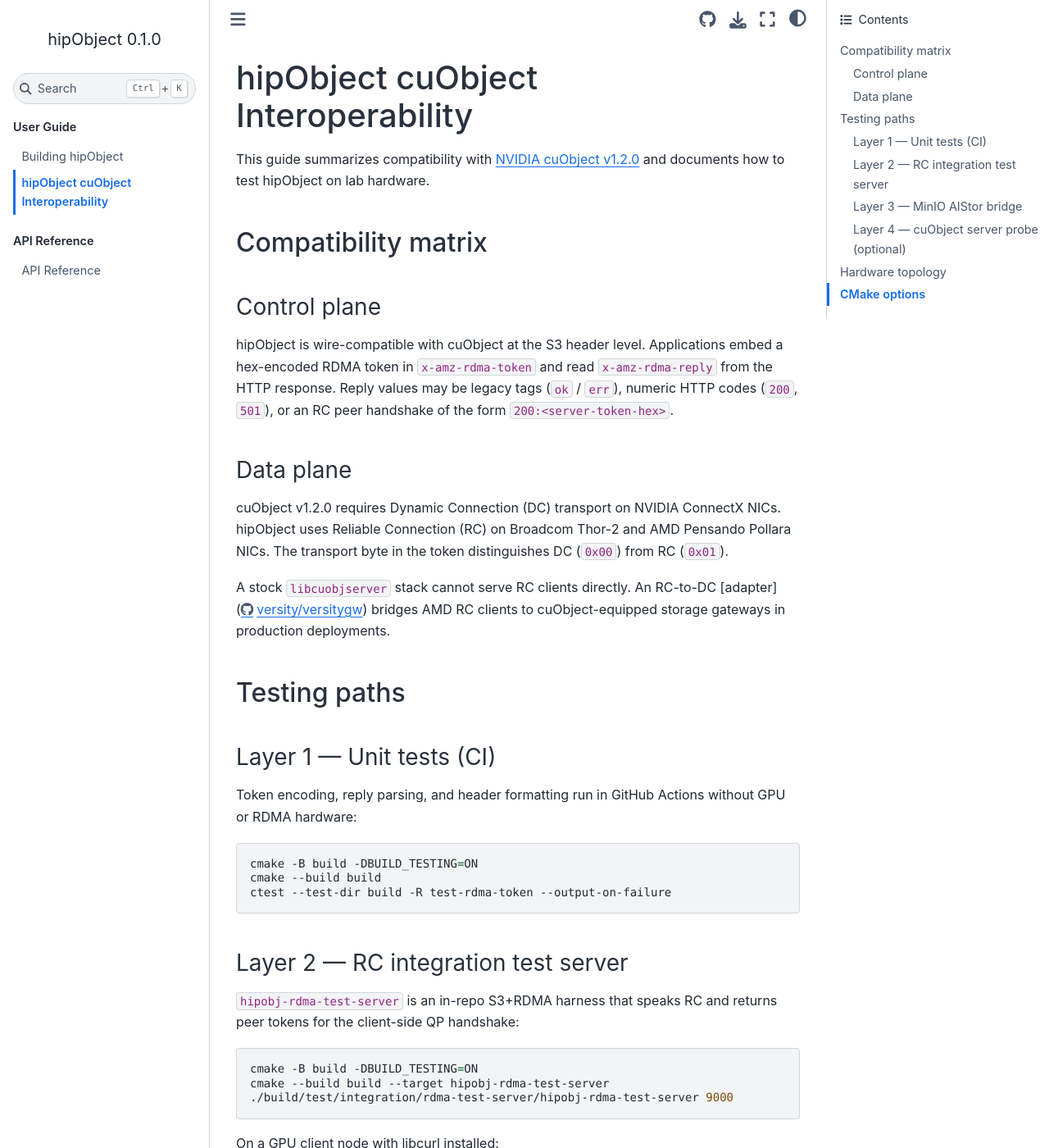
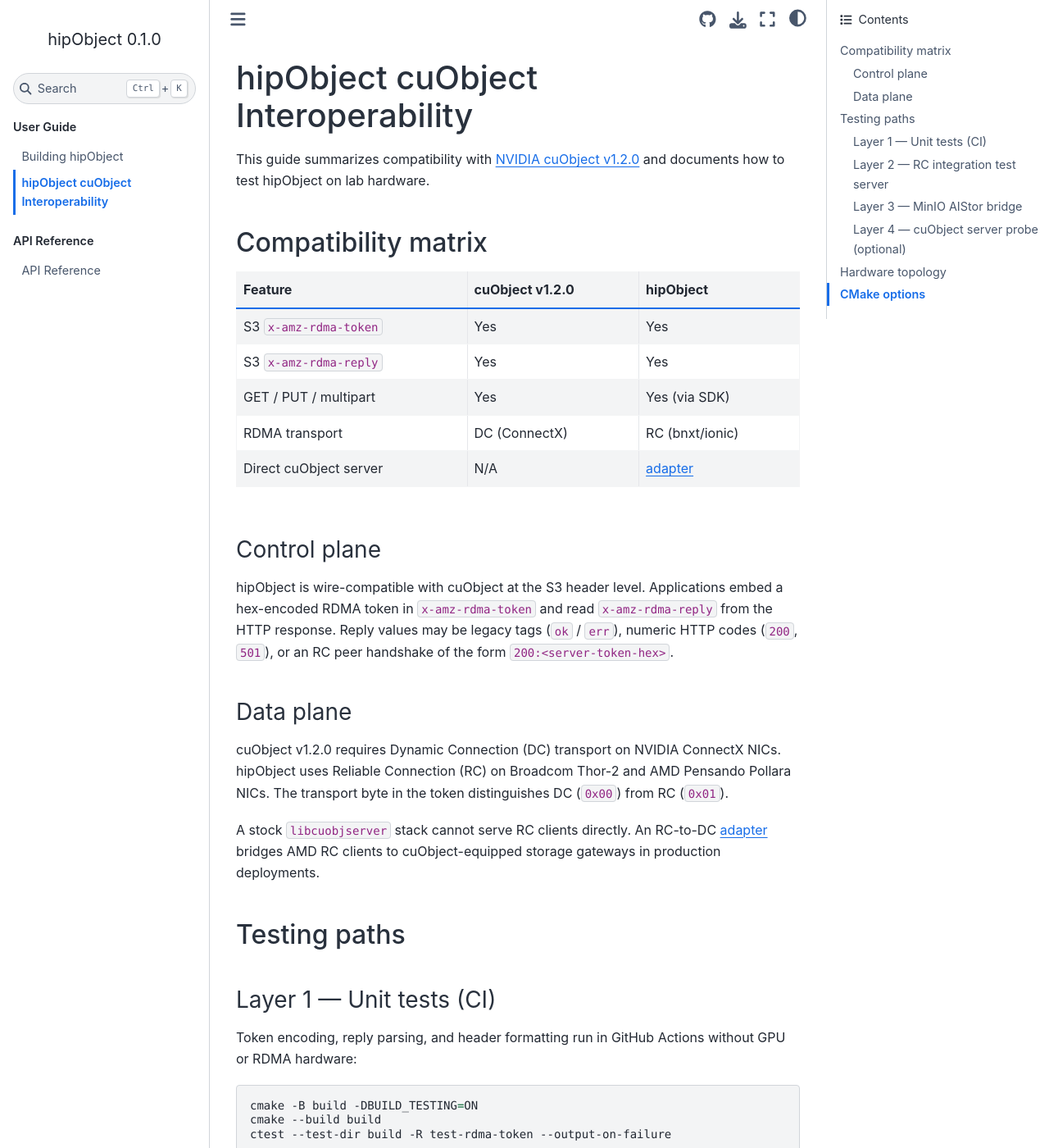
Before and after one commit to ROCm/hipObject, a Sphinx documentation site: the page built from docs/interop.rst, in a window 1280 px wide and 1400 px high. Shown: the whole window at 82% size. Built offline with Sphinx 7.4.7 and the Sphinx Book theme 1.1.4, drawn with Linux system fonts in a browser that asks for light colours.

Commit message:
Fix malformed RST table in interop docs
Co-authored-by: gaoikawa <168462148+gaoikawa@users.noreply.github.com>

```diff
--- a/docs/interop.rst
+++ b/docs/interop.rst
@@ -41,8 +41,10 @@ Thor-2 and AMD Pensando Pollara NICs.  The transport byte in the token
 distinguishes DC (``0x00``) from RC (``0x01``).
 
 A stock ``libcuobjserver`` stack cannot serve RC clients directly.  An
-RC-to-DC [adapter](https://github.com/versity/versitygw/tree/main/cuwrapper) bridges AMD RC clients to
+RC-to-DC adapter_ bridges AMD RC clients to
 cuObject-equipped storage gateways in production deployments.
+
+.. _adapter: https://github.com/versity/versitygw/tree/main/cuwrapper
 
 Testing paths
 -------------
```
Also changed, not shown: other parts of docs/interop.rst (+1 -1 lines).
